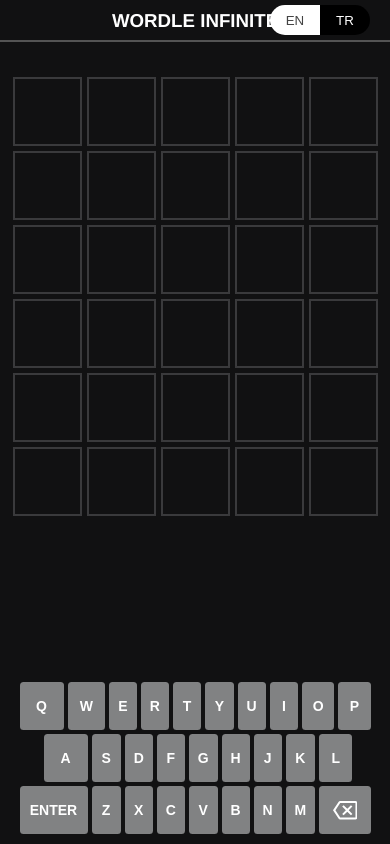
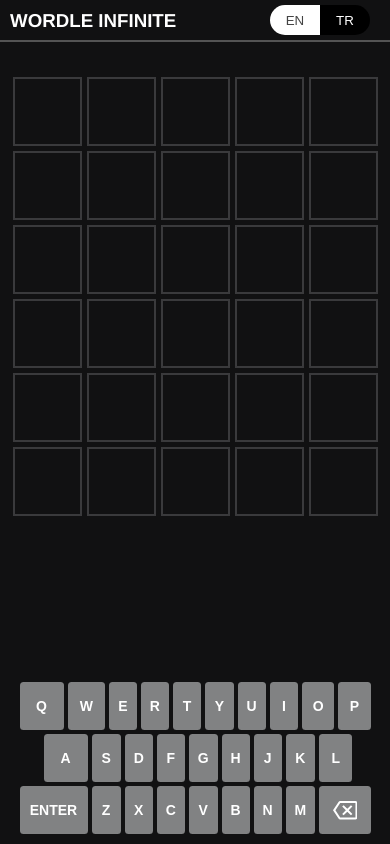
Before and after one commit to Spencehiko/wordle, a Vue app: page / in a window 390 px wide. Built offline with nearby package versions, Linux system fonts and the light colour scheme.

Commit message:
fix! responsiveness

```diff
--- a/src/components/Wordle.vue
+++ b/src/components/Wordle.vue
@@ -885,6 +885,12 @@
     }
 
     @media screen and (max-width: 430px) {
+        .header {
+            h3 {
+                left: 10px;
+                transform: translateX(0);
+            }
+        }
         .game {
             margin: 10px 0;
             .guess {
@@ -898,12 +904,6 @@
         }
     }
     @media screen and (max-width: 370px) {
-        .header {
-            h3 {
-                left: 10px;
-                transform: translateX(0);
-            }
-        }
         .game {
             .guess {
                 .row {
```
